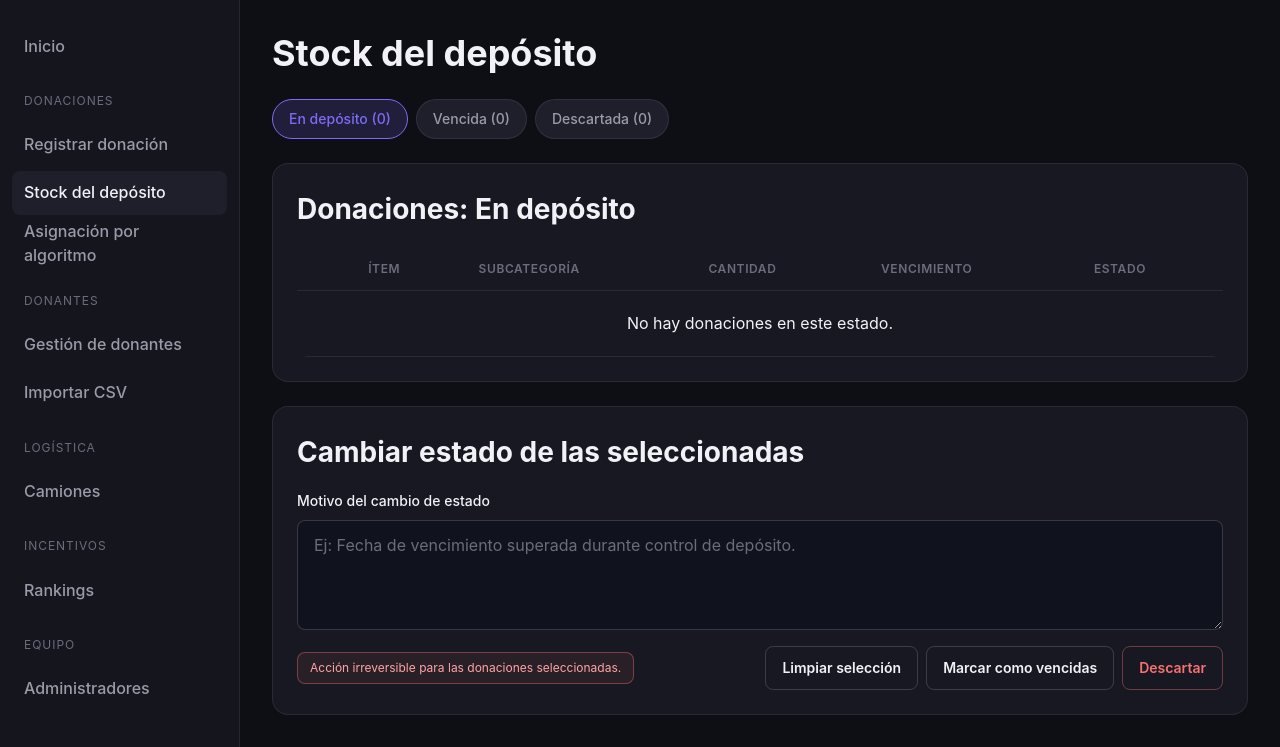
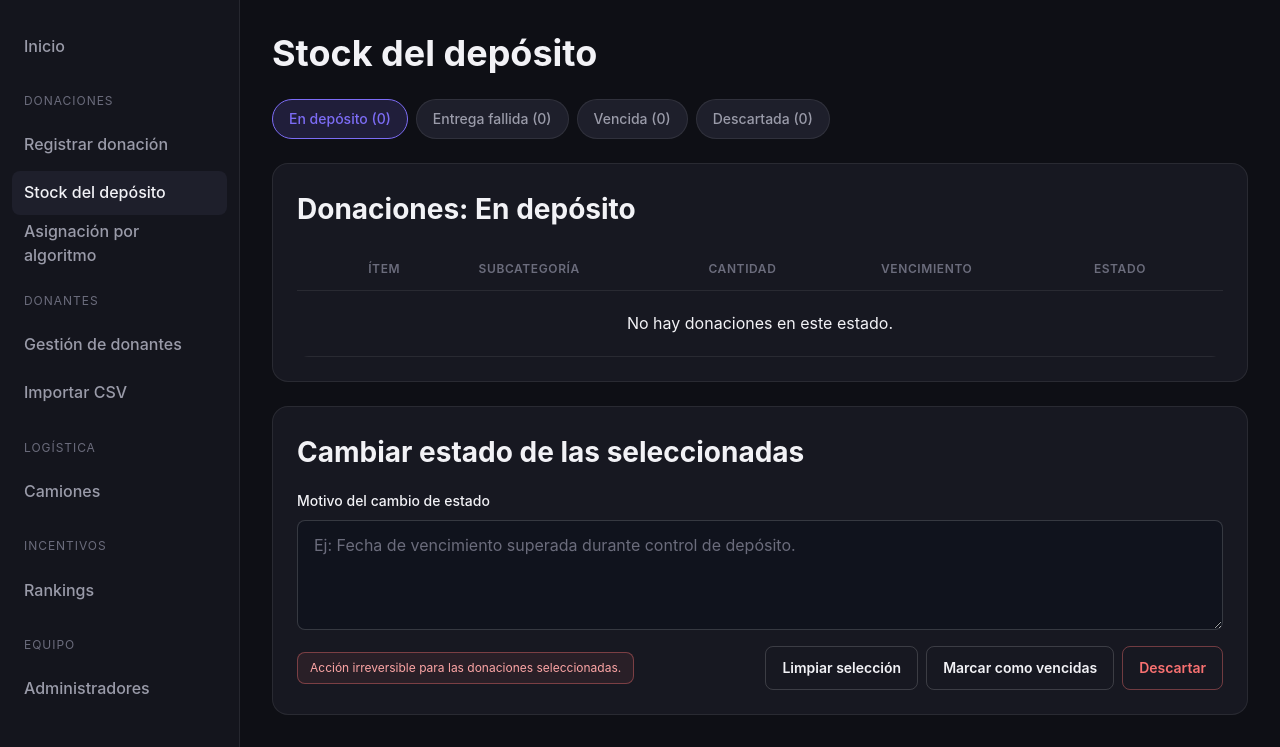
Before and after one commit to niclnt/donatrack-frontend, a Spring Boot app: page /admin/deposito-vencidas in a window 1280 px wide. Shown: the part 64-811 px from the top of the page. Run offline with Spring Boot 4, Linux system fonts and the light colour scheme; the visitor is signed in with stand-in values (Sample User, id 1); some of the project's set-up classes (security, data sources, template engines, error pages and the like) are left out, and stand-ins take their place; some libraries are stand-ins or nearby versions.

Commit message:
Stock del deposito: pestaña de entregas fallidas con "Regresar al deposito"
El admin selecciona donaciones en ENTREGA_FALLIDA y confirma que volvieron
al galpon; logistica pasa la entrega a PENDIENTE y donaciones las deja
EN_DEPOSITO para reasignarlas. Si una entrega llevaba varias donaciones se
pide una sola vez.

Co-Authored-By: Claude Opus 5.5 <noreply@anthropic.com>

```diff
--- a/src/main/java/ar/edu/utn/frba/ddsi/donatrack_frontend/controllers/AdminController.java
+++ b/src/main/java/ar/edu/utn/frba/ddsi/donatrack_frontend/controllers/AdminController.java
@@ -9,6 +9,7 @@ import ar.edu.utn.frba.ddsi.donatrack_frontend.dtos.importacion.ResultadoImporta
 import ar.edu.utn.frba.ddsi.donatrack_frontend.dtos.incentivos.PuestoDTO;
 import ar.edu.utn.frba.ddsi.donatrack_frontend.dtos.logistica.CamionCreateRequest;
 import ar.edu.utn.frba.ddsi.donatrack_frontend.dtos.logistica.CamionResponse;
+import ar.edu.utn.frba.ddsi.donatrack_frontend.dtos.logistica.EntregaResponse;
 import ar.edu.utn.frba.ddsi.donatrack_frontend.dtos.representantes.RepresentanteRequest;
 import ar.edu.utn.frba.ddsi.donatrack_frontend.dtos.representantes.RepresentanteResponse;
 import ar.edu.utn.frba.ddsi.donatrack_frontend.exceptions.ApiException;
@@ -389,7 +390,7 @@ public class AdminController {
 
     // --- REQ 16: STOCK DEL DEPÓSITO ---
 
-    private static final List<String> ESTADOS_DEPOSITO = List.of("EN_DEPOSITO", "VENCIDA", "DESCARTADA");
+    private static final List<String> ESTADOS_DEPOSITO = List.of("EN_DEPOSITO", "ENTREGA_FALLIDA", "VENCIDA", "DESCARTADA");
 
     @GetMapping("/admin/deposito-vencidas")
     public String mostrarDeposito(@RequestParam(defaultValue = "EN_DEPOSITO") String estado,
@@ -468,6 +469,45 @@ public class AdminController {
             return mostrarDeposito(estado, authentication, model);
         }
         return "redirect:/admin/deposito-vencidas?estado=" + estado + "&exito=true";
+    }
+
+    // Entregas fallidas: el admin confirma que la caja volvio al galpon. Lo registra logistica (la entrega
+    // vuelve a PENDIENTE) y avisa por RabbitMQ a donaciones, que pasa la donacion a EN_DEPOSITO para reasignarla.
+    @PostMapping("/admin/deposito/regresar")
+    public String regresarADeposito(@RequestParam(required = false) List<String> segmentosIds,
+                                    Authentication authentication, Model model) {
+        if (authentication == null || !authentication.isAuthenticated()) return "redirect:/login";
+
+        if (segmentosIds == null || segmentosIds.isEmpty()) {
+            model.addAttribute("error", "Seleccioná al menos una donación.");
+            return mostrarDeposito("ENTREGA_FALLIDA", authentication, model);
+        }
+
+        // Una entrega puede llevar varias donaciones: al regresarla vuelven todas, asi que no se repite el pedido
+        Set<Long> yaRegresadas = new HashSet<>();
+        int fallidos = 0;
+        for (String parIds : segmentosIds) {
+            Long segmentadaId = Long.valueOf(parIds.split("-")[1]);
+            if (yaRegresadas.contains(segmentadaId)) continue;
+            try {
+                EntregaResponse entrega = webApiCallerService.post(
+                        logisticaServiceUrl + "/logistica/trazabilidad/donaciones/" + segmentadaId + "/regresar",
+                        null, EntregaResponse.class);
+                yaRegresadas.add(segmentadaId);
+                if (entrega != null && entrega.donacionesSegmentadas() != null) {
+                    entrega.donacionesSegmentadas().forEach(d -> yaRegresadas.add(d.id()));
+                }
+            } catch (Exception e) {
+                fallidos++;
+                System.out.println("Error al regresar al depósito la donación " + segmentadaId + ": " + e.getMessage());
+            }
+        }
+
+        if (fallidos > 0) {
+            model.addAttribute("error", "No se pudieron regresar al depósito " + fallidos + " de " + segmentosIds.size() + " donaciones.");
+            return mostrarDeposito("ENTREGA_FALLIDA", authentication, model);
+        }
+        return "redirect:/admin/deposito-vencidas?estado=ENTREGA_FALLIDA&regresadas=true";
     }
 
     // --- REQ 17: ASIGNACIÓN POR ALGORITMO ---
--- a/src/main/resources/templates/admin/deposito-vencidas.html
+++ b/src/main/resources/templates/admin/deposito-vencidas.html
@@ -22,6 +22,7 @@
                 <!-- Alertas dinámicas -->
                 <div th:if="${error}" class="alert alert--error" role="alert" th:text="${error}"></div>
                 <div th:if="${param.exito}" class="alert alert--success">Estados actualizados correctamente.</div>
+                <div th:if="${param.regresadas}" class="alert alert--success">Regreso al depósito registrado. En unos segundos las donaciones aparecen en "En depósito", listas para volver a asignarse.</div>
 
                 <!-- Filtro por estado: cada pestaña es un link con la cantidad de donaciones -->
                 <nav class="filterbar" aria-label="Filtrar por estado">
@@ -90,7 +91,21 @@
                     </section>
 
                     <!-- Las descartadas son de solo lectura -->
-                    <section class="card mt-5" aria-labelledby="confirmar-title" th:if="${estado != 'DESCARTADA'}">
+                    <!-- Entregas fallidas: solo pueden volver al deposito (despues el motor las reasigna) -->
+                    <section class="card mt-5" aria-labelledby="regresar-title" th:if="${estado == 'ENTREGA_FALLIDA'}">
+                        <div class="card__header">
+                            <div>
+                                <h2 id="regresar-title">Regresar al depósito</h2>
+                                <p class="muted" style="font-size: var(--fs-sm);">Confirmá que las cajas volvieron al galpón. Quedan en depósito para volver a asignarse; si una entrega llevaba varias donaciones, vuelven todas.</p>
+                            </div>
+                        </div>
+                        <div class="flex justify-end gap-2 wrap">
+                            <button class="btn btn--ghost" type="reset">Limpiar selección</button>
+                            <button class="btn btn--primary" type="submit" th:formaction="@{/admin/deposito/regresar}">Regresar al depósito</button>
+                        </div>
+                    </section>
+
+                    <section class="card mt-5" aria-labelledby="confirmar-title" th:if="${estado != 'DESCARTADA' and estado != 'ENTREGA_FALLIDA'}">
                         <div class="card__header">
                             <div>
                                 <h2 id="confirmar-title">Cambiar estado de las seleccionadas</h2>
```
